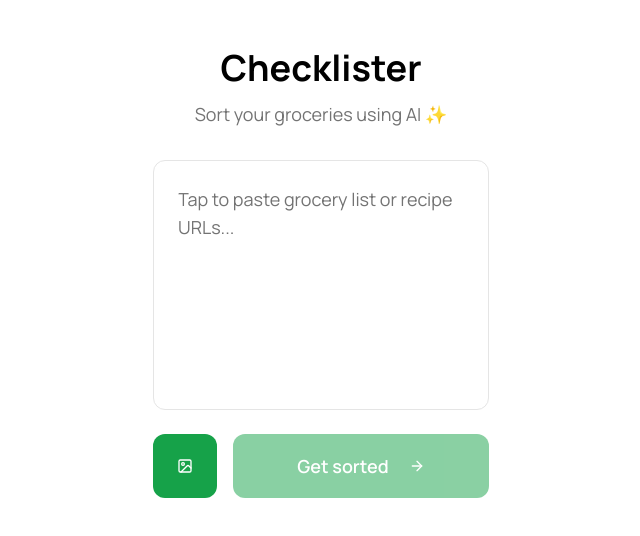
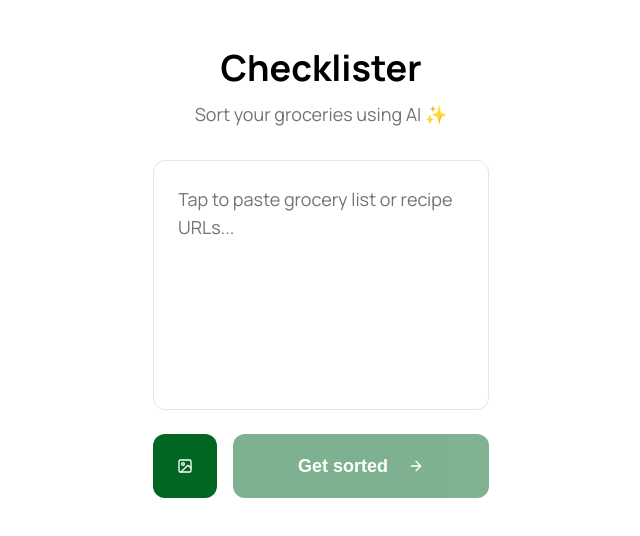
Before and after one commit to Hubiyan/checklister, a React (Vite) app: page / in a window 1280 px wide. Shown: the top 536 px of the page, without its empty margins (319-959 px from the left). Built offline with nearby package versions, Linux system fonts and the light colour scheme.

Commit message:
Style primary buttons
Update the primary button style to match the provided style guide, ensuring consistent measurements and dimensions. Save this style for future use.

```diff
--- a/src/components/ui/button.tsx
+++ b/src/components/ui/button.tsx
@@ -5,11 +5,11 @@ import { cva, type VariantProps } from "class-variance-authority"
 import { cn } from "@/lib/utils"
 
 const buttonVariants = cva(
-  "inline-flex items-center justify-center gap-2 whitespace-nowrap text-sm font-semibold ring-offset-background transition-all duration-200 focus-visible:outline-none focus-visible:ring-2 focus-visible:ring-ring focus-visible:ring-offset-2 disabled:pointer-events-none disabled:opacity-50 [&_svg]:pointer-events-none [&_svg]:size-4 [&_svg]:shrink-0",
+  "inline-flex items-center justify-center gap-2 whitespace-nowrap font-outfit font-semibold ring-offset-background transition-all duration-200 focus-visible:outline-none focus-visible:ring-2 focus-visible:ring-ring focus-visible:ring-offset-2 disabled:pointer-events-none disabled:opacity-50 [&_svg]:pointer-events-none [&_svg]:size-4 [&_svg]:shrink-0",
   {
     variants: {
       variant: {
-        default: "bg-primary text-primary-foreground hover:bg-primary/90 active:scale-95",
+        default: "bg-primary text-primary-foreground hover:bg-primary/90 active:scale-95 text-base leading-[120%] rounded-xl",
         destructive:
           "bg-destructive text-destructive-foreground hover:bg-destructive/90",
         outline:
@@ -20,10 +20,10 @@ const buttonVariants = cva(
         link: "text-primary underline-offset-4 hover:underline",
       },
       size: {
-        default: "h-10 px-4 py-2 rounded-[0.75rem]",
-        sm: "h-9 px-3 rounded-[0.75rem]",
-        lg: "h-11 px-8 rounded-[0.75rem]",
-        icon: "h-10 w-10 rounded-[0.75rem]",
+        default: "h-12 px-6 py-3 min-w-[214px] rounded-xl",
+        sm: "h-9 px-3 rounded-xl",
+        lg: "h-14 px-8 rounded-xl",
+        icon: "h-12 w-12 rounded-xl",
       },
     },
     defaultVariants: {
--- a/src/index.css
+++ b/src/index.css
@@ -14,7 +14,7 @@ All colors MUST be HSL.
     --card-foreground: 0 0% 0%;
     --popover: 0 0% 100%;
     --popover-foreground: 0 0% 0%;
-    --primary: 142 76% 36%;
+    --primary: 140 100% 20%;
     --primary-foreground: 0 0% 100%;
     --secondary: 0 0% 96%;
     --secondary-foreground: 0 0% 9%;
@@ -26,19 +26,19 @@ All colors MUST be HSL.
     --destructive-foreground: 0 0% 98%;
     --border: 0 0% 89.8%;
     --input: 0 0% 89.8%;
-    --ring: 142 76% 36%;
+    --ring: 140 100% 20%;
     --radius: 0.5rem;
     --sidebar-background: 0 0% 98%;
     --sidebar-foreground: 0 0% 45%;
-    --sidebar-primary: 142 76% 36%;
+    --sidebar-primary: 140 100% 20%;
     --sidebar-primary-foreground: 0 0% 100%;
     --sidebar-accent: 0 0% 96%;
     --sidebar-accent-foreground: 0 0% 9%;
     --sidebar-border: 0 0% 89.8%;
-    --sidebar-ring: 142 76% 36%;
+    --sidebar-ring: 140 100% 20%;
 
     /* Custom colors for shopping list */
-    --checked-bg: 142 76% 36%;
+    --checked-bg: 140 100% 20%;
     --separator: 0 0% 89.8%;
     --category-border: 30 2% 90%;
   }
@@ -50,7 +50,7 @@ All colors MUST be HSL.
     --card-foreground: 0 0% 0%;
     --popover: 0 0% 100%;
     --popover-foreground: 0 0% 0%;
-    --primary: 142 76% 36%;
+    --primary: 140 100% 20%;
     --primary-foreground: 0 0% 100%;
     --secondary: 0 0% 96%;
     --secondary-foreground: 0 0% 9%;
@@ -62,18 +62,18 @@ All colors MUST be HSL.
     --destructive-foreground: 0 0% 98%;
     --border: 0 0% 89.8%;
     --input: 0 0% 89.8%;
-    --ring: 142 76% 36%;
+    --ring: 140 100% 20%;
     --sidebar-background: 0 0% 98%;
     --sidebar-foreground: 0 0% 45%;
-    --sidebar-primary: 142 76% 36%;
+    --sidebar-primary: 140 100% 20%;
     --sidebar-primary-foreground: 0 0% 100%;
     --sidebar-accent: 0 0% 96%;
     --sidebar-accent-foreground: 0 0% 9%;
     --sidebar-border: 0 0% 89.8%;
-    --sidebar-ring: 142 76% 36%;
+    --sidebar-ring: 140 100% 20%;
 
     /* Custom colors for shopping list */
-    --checked-bg: 142 76% 36%;
+    --checked-bg: 140 100% 20%;
     --separator: 0 0% 89.8%;
     --category-border: 30 2% 90%;
   }
--- a/tailwind.config.ts
+++ b/tailwind.config.ts
@@ -20,6 +20,7 @@ export default {
 		extend: {
 			fontFamily: {
 				sans: ["Manrope", "sans-serif"],
+				outfit: ["Outfit", "sans-serif"],
 			},
 			colors: {
 				border: 'hsl(var(--border))',
```
